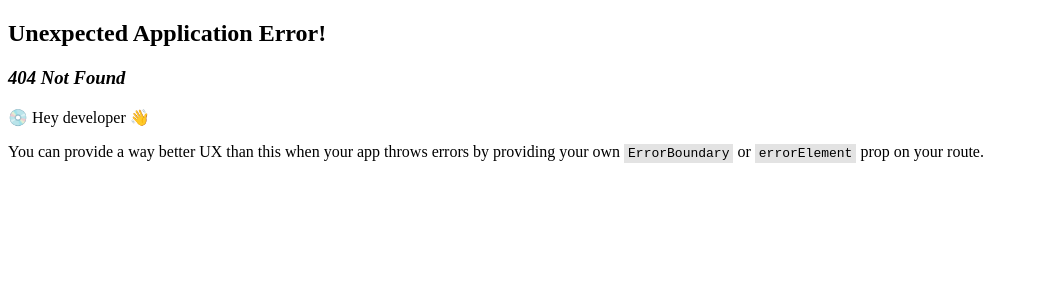
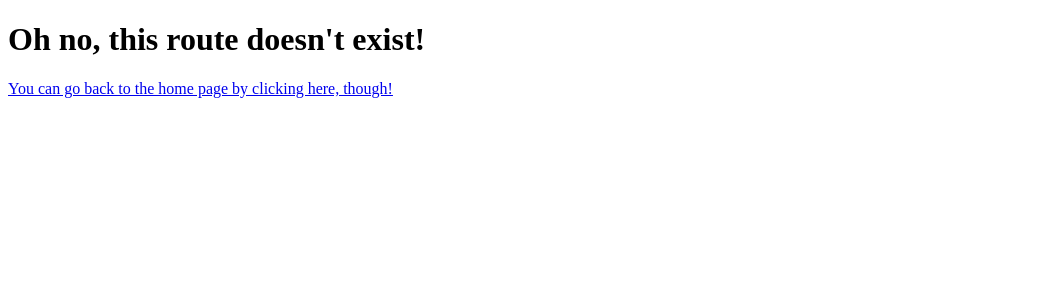
Before and after one commit to Negrea-Andrei/javascript-advance-practice, a React (Vite) app in the folder react_route/learnroutes/: page /profile in a window 1280 px wide. Before the commit this address had no page. Shown: the top 300 px of the page, without its empty margins (0-1039 px from the left). Built offline with nearby package versions, Linux system fonts and the light colour scheme.

Commit message:
Refactoring routes

```diff
--- /dev/null
+++ b/react_route/learnroutes/src/ErrorPage.jsx
@@ -0,0 +1,14 @@
+import { Link } from "react-router-dom";
+
+const ErrorPage = () => {
+  return (
+    <div>
+      <h1>Oh no, this route doesn't exist!</h1>
+      <Link to="/">
+        You can go back to the home page by clicking here, though!
+      </Link>
+    </div>
+  );
+};
+
+export default ErrorPage;
--- a/react_route/learnroutes/src/main.jsx
+++ b/react_route/learnroutes/src/main.jsx
@@ -3,11 +3,13 @@
 import { createBrowserRouter, RouterProvider } from "react-router-dom";
 import Test from "./Test";
 import Profile from "./Profile";
+import ErrorPage from "./ErrorPage";
 
 const router = createBrowserRouter([
   {
     path: "/",
     element: <Test />,
+    errorElement: <ErrorPage />,
   },
   {
     path: "profile/:name",
```
Also changed, not shown: 1 other file (tests, documents, lock files or other folders).
